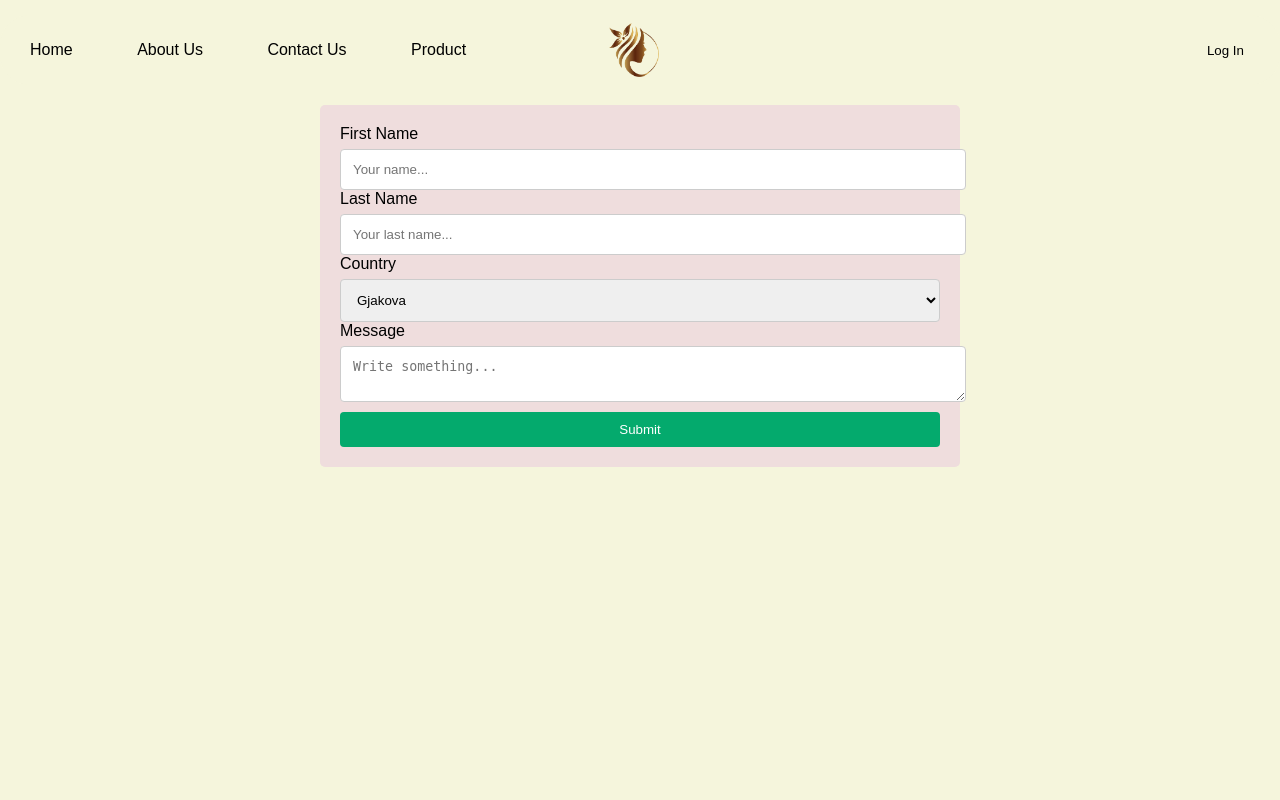
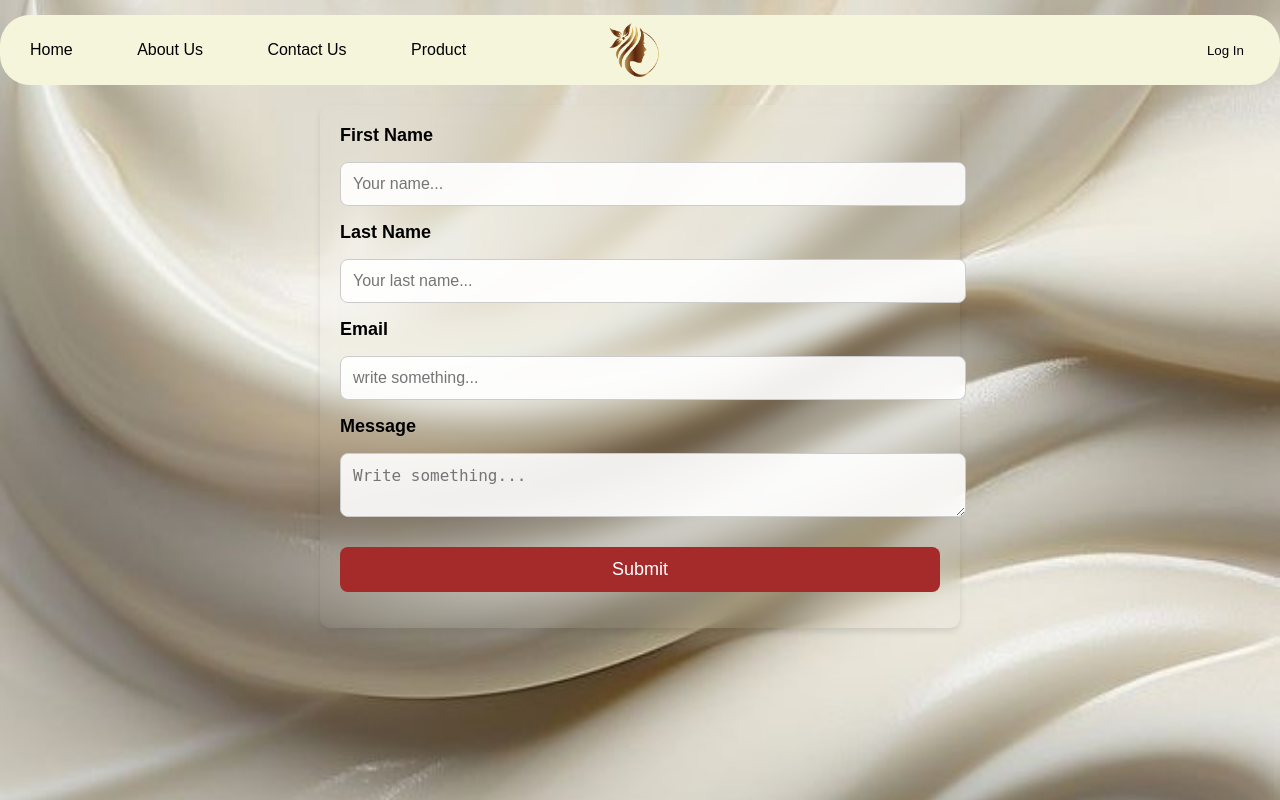
Before and after one commit to EniKomani/SkinProducts, a PHP site: page /Contact_us.html in a window 1280 px wide. Run offline with PHP 8.4, Linux system fonts and the light colour scheme.

Commit message:
ndryshimi 2 ne contact us

```diff
--- a/Contact_us.html
+++ b/Contact_us.html
@@ -5,6 +5,13 @@
     <meta name="viewport" content="width=device-width, initial-scale=1.0">
     <title>Document</title>
     <link rel="stylesheet" href="style.css">
+    <style>
+         body{
+            background-image: url("foto1..jpg");
+            background-repeat: no-repeat;
+            background-size: cover;
+        }
+    </style>
 </head>
 <body>
     <nav>
@@ -18,20 +25,18 @@
         <button class="login_btn"><a href="loginform.html">Log In</a></button>
     </nav>
     <div class="container1">
-        <form>
+        <form action="#"method="post">
         <label for="firstname">First Name</label>
-        <input type="text" id="firstname" name="firstname" placeholder="Your name...">
+        <input type="text" id="firstname" name="firstname" placeholder="Your name..." required>
 
         <label for="Lastname">Last Name</label>
-        <input type="text" id="lname" name="Lastname" placeholder="Your last name...">
+        <input type="text" id="lname" name="Lastname" placeholder="Your last name..."required>
 
-        <label for="country">Country</label>
-        <select id="country" name="country">
-            <option value="Gjakove">Gjakova</option>
-            <option value="Peje">Peje</option>
-            <option value="Ferizaj">Ferizaj</option>
+        <label for="Email">Email</label>
+        <input type="Email" id="email" name="Email"placeholder="write something..." required>
 
-        </select>
+
+
         <label for="message">Message</label>
         <textarea id="subject" name="subject" placeholder="Write something..."></textarea>
 
--- a/style.css
+++ b/style.css
@@ -120,31 +120,62 @@
     padding-top: 200px;
 }
 /*contact us ------------*/
+
 .container1 {
     padding: 20px;
-    background-color:rgb(239, 221, 221);
-    border-radius: 5px;
+    background-color:transparent; /* Transparent background */
+    border-radius: 10px;
     max-width: 600px;
     margin: 20px auto;
+    box-shadow: 0px 4px 6px rgba(0, 0, 0, 0.1); /* Adding subtle shadow */
+    backdrop-filter: blur(10px); /* Blur effect behind the form */
 }
 
+/* Input, select, and textarea */
 .container1 input, .container1 select, .container1 textarea {
     width: 100%;
     padding: 12px;
-    margin-top: 6px;
+    margin-top: 10px;
+    margin-bottom: 16px;
     border: 1px solid #ccc;
-    border-radius: 4px;
+    border-radius: 8px; /* Rounded corners for inputs */
+    font-size: 16px;
+    background-color: rgba(255, 255, 255, 0.9); /* Light transparent background */
+    transition: all 0.3s ease; /* Smooth transition for focus */
 }
 
-.container1 input[type="submit"] {
-    background-color: #04AA6D;
-    color: white;
-    padding: 10px 20px;
-    border: none;
-    border-radius: 4px;
-    cursor: pointer;
+/* Focus effect */
+.container1 input:focus, .container1 select:focus, .container1 textarea:focus {
+    outline: none;
+    border: 1px solid #04AA6D;
+    background-color: rgba(255, 255, 255, 1);
+    box-shadow: 0px 0px 10px rgba(0, 170, 109, 0.5); /* Add glow effect on focus */
 }
 
-.container1 input[type="submit"]:hover {
-    background-color: #45a049;
+/* Label styling */
+.container1 label {
+    font-size: 18px;
+    font-weight: bold;
+    color:black;
+    display: block;
+    margin-bottom: 6px;
 }
+
+/* Submit button */
+.container1 input[type="submit"] {
+    background-color:brown;
+    color: white;
+    padding: 12px 20px;
+    border: none;
+    border-radius: 8px;
+    cursor: pointer;
+    font-size: 18px;
+    transition: background-color 0.3s ease;
+}
+
+/* Responsive Design */
+@media (max-width: 768px) {
+    .container1 {
+        width: 90%;
+    }
+}
```
